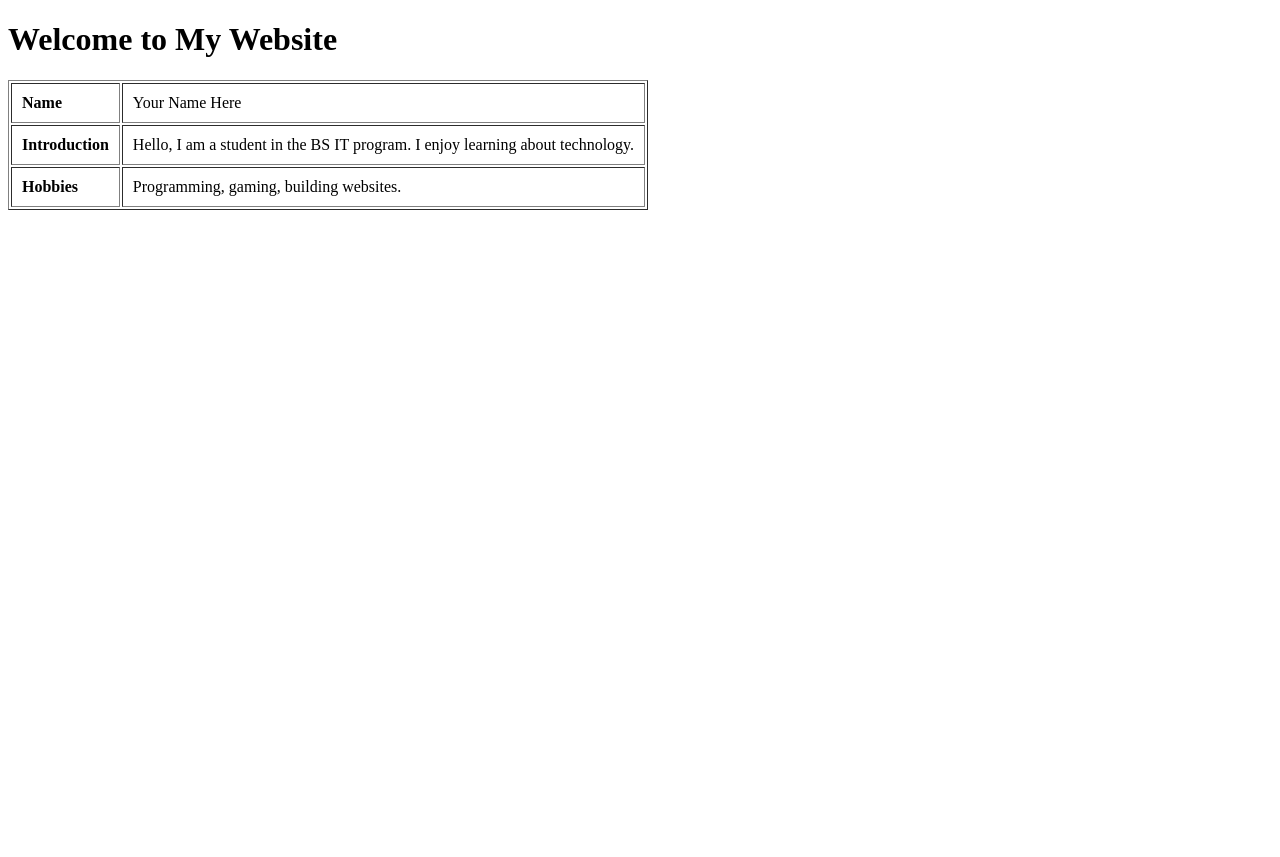
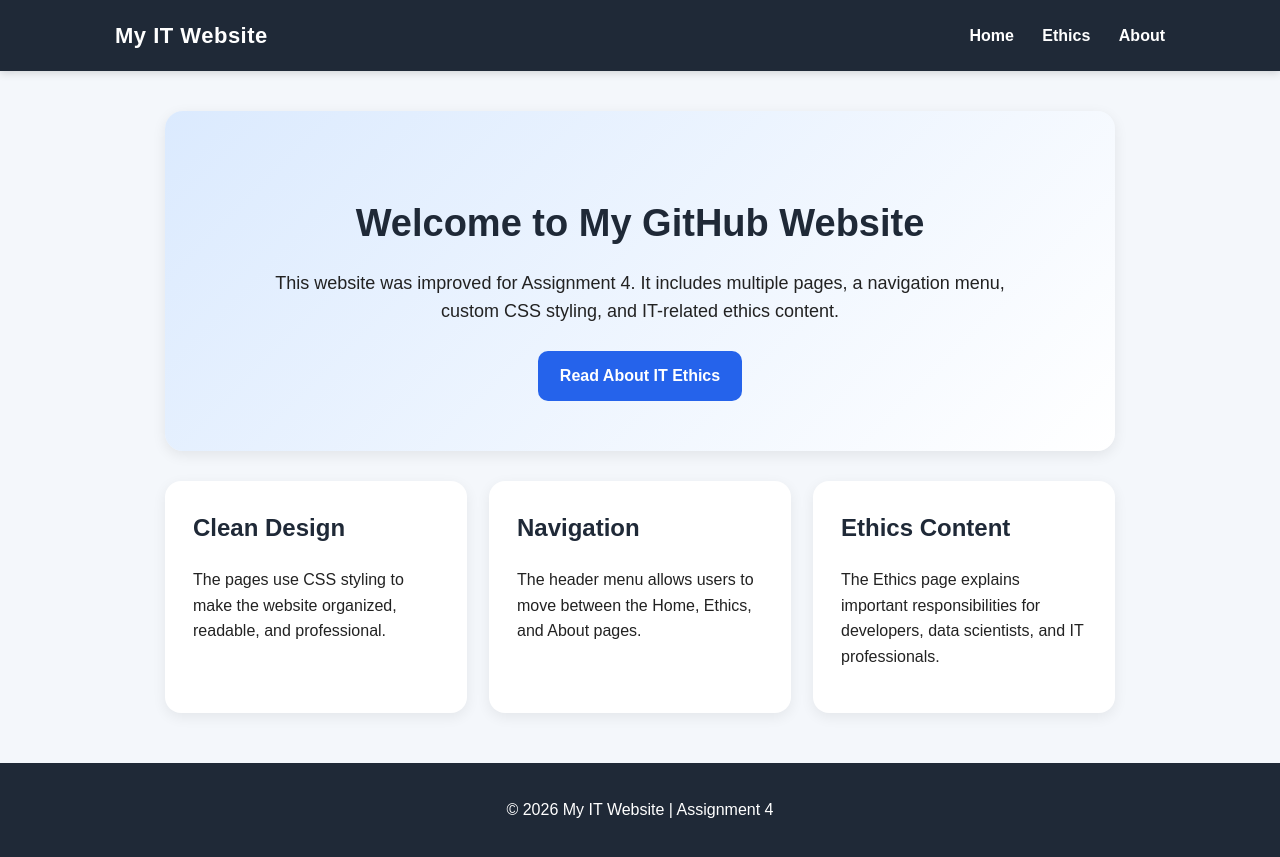
Before and after one commit to echen27104/echen27104.github.io, a plain HTML site: page index.html in a window 1280 px wide. Before the commit the page ends 800 px from the top, so only its background shows below. Drawn offline with Linux system fonts and the light colour scheme.

Commit message:
Add files via upload

```diff
--- a/index.html
+++ b/index.html
@@ -1,26 +1,50 @@
 <!DOCTYPE html>
-<html>
+<html lang="en">
 <head>
-    <title>My GitHub Page</title>
+  <meta charset="UTF-8">
+  <meta name="viewport" content="width=device-width, initial-scale=1.0">
+  <title>Home | Assignment 4 Website</title>
+  <link rel="stylesheet" href="style.css">
 </head>
 <body>
 
-<h1>Welcome to My Website</h1>
+<header>
+  <nav class="navbar">
+    <div class="logo">My IT Website</div>
+    <div class="nav-links">
+      <a href="index.html">Home</a>
+      <a href="ethics.html">Ethics</a>
+      <a href="about.html">About</a>
+    </div>
+  </nav>
+</header>
 
-<table border="1" cellpadding="10">
-    <tr>
-        <td><strong>Name</strong></td>
-        <td>Your Name Here</td>
-    </tr>
-    <tr>
-        <td><strong>Introduction</strong></td>
-        <td>Hello, I am a student in the BS IT program. I enjoy learning about technology.</td>
-    </tr>
-    <tr>
-        <td><strong>Hobbies</strong></td>
-        <td>Programming, gaming, building websites.</td>
-    </tr>
-</table>
+<main class="container">
+  <section class="hero">
+    <h1>Welcome to My GitHub Website</h1>
+    <p>This website was improved for Assignment 4. It includes multiple pages, a navigation menu, custom CSS styling, and IT-related ethics content.</p>
+    <a class="button" href="ethics.html">Read About IT Ethics</a>
+  </section>
+
+  <section class="card-grid">
+    <div class="card">
+      <h2>Clean Design</h2>
+      <p>The pages use CSS styling to make the website organized, readable, and professional.</p>
+    </div>
+    <div class="card">
+      <h2>Navigation</h2>
+      <p>The header menu allows users to move between the Home, Ethics, and About pages.</p>
+    </div>
+    <div class="card">
+      <h2>Ethics Content</h2>
+      <p>The Ethics page explains important responsibilities for developers, data scientists, and IT professionals.</p>
+    </div>
+  </section>
+</main>
+
+<footer>
+  <p>&copy; 2026 My IT Website | Assignment 4</p>
+</footer>
 
 </body>
 </html>
--- /dev/null
+++ b/style.css
@@ -0,0 +1,152 @@
+* {
+  box-sizing: border-box;
+}
+
+body {
+  margin: 0;
+  font-family: Arial, Helvetica, sans-serif;
+  background: #f4f7fb;
+  color: #222;
+  line-height: 1.6;
+}
+
+header {
+  background: #1f2937;
+  color: white;
+  box-shadow: 0 2px 8px rgba(0, 0, 0, 0.15);
+}
+
+.navbar {
+  max-width: 1100px;
+  margin: 0 auto;
+  padding: 18px 25px;
+  display: flex;
+  justify-content: space-between;
+  align-items: center;
+}
+
+.logo {
+  font-size: 22px;
+  font-weight: bold;
+  letter-spacing: 0.5px;
+}
+
+.nav-links a {
+  color: white;
+  text-decoration: none;
+  margin-left: 24px;
+  font-weight: bold;
+  transition: color 0.2s ease;
+}
+
+.nav-links a:hover {
+  color: #93c5fd;
+}
+
+.container {
+  max-width: 1000px;
+  margin: 40px auto;
+  padding: 0 25px;
+}
+
+.hero {
+  background: linear-gradient(135deg, #dbeafe, #ffffff);
+  padding: 50px;
+  border-radius: 18px;
+  box-shadow: 0 4px 14px rgba(0, 0, 0, 0.08);
+  text-align: center;
+}
+
+.hero h1,
+.page-header h1 {
+  color: #1f2937;
+  font-size: 38px;
+  margin-bottom: 15px;
+}
+
+.hero p,
+.page-header p {
+  font-size: 18px;
+  max-width: 750px;
+  margin: 0 auto 25px;
+}
+
+.button {
+  display: inline-block;
+  background: #2563eb;
+  color: white;
+  padding: 12px 22px;
+  border-radius: 10px;
+  text-decoration: none;
+  font-weight: bold;
+}
+
+.button:hover {
+  background: #1d4ed8;
+}
+
+.card-grid {
+  display: grid;
+  grid-template-columns: repeat(3, 1fr);
+  gap: 22px;
+  margin-top: 30px;
+}
+
+.card,
+.content-box,
+.page-header {
+  background: white;
+  border-radius: 16px;
+  padding: 28px;
+  box-shadow: 0 4px 14px rgba(0, 0, 0, 0.07);
+}
+
+.card h2,
+.content-box h2 {
+  color: #1f2937;
+  margin-top: 0;
+}
+
+.content-box {
+  margin-top: 25px;
+}
+
+ul {
+  padding-left: 25px;
+}
+
+li {
+  margin-bottom: 10px;
+}
+
+.references a {
+  color: #2563eb;
+  word-break: break-word;
+}
+
+footer {
+  text-align: center;
+  background: #1f2937;
+  color: white;
+  padding: 18px;
+  margin-top: 50px;
+}
+
+@media (max-width: 750px) {
+  .navbar {
+    flex-direction: column;
+    gap: 12px;
+  }
+
+  .nav-links a {
+    margin: 0 10px;
+  }
+
+  .card-grid {
+    grid-template-columns: 1fr;
+  }
+
+  .hero {
+    padding: 35px 25px;
+  }
+}
```
Also changed, not shown: about.html (added, +50 -0 lines), ethics.html (added, +70 -0 lines), 1 other file.
